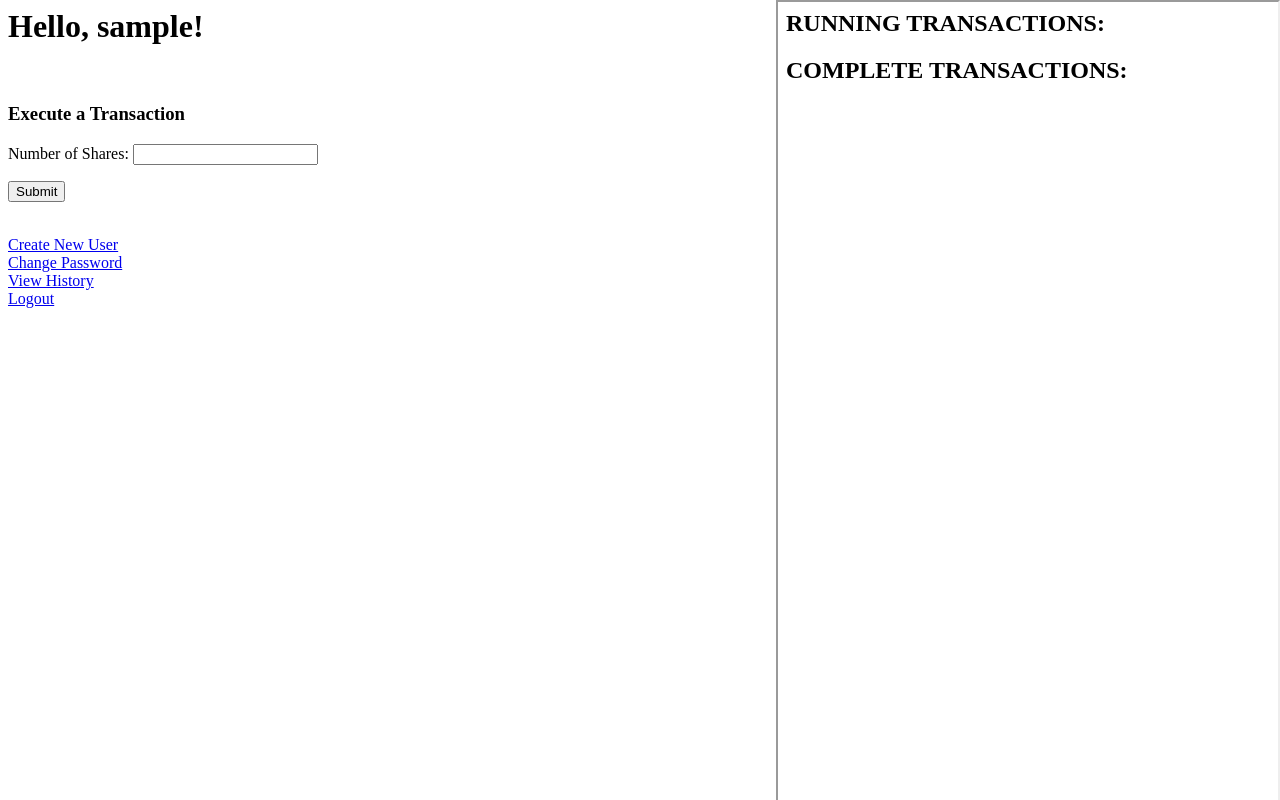
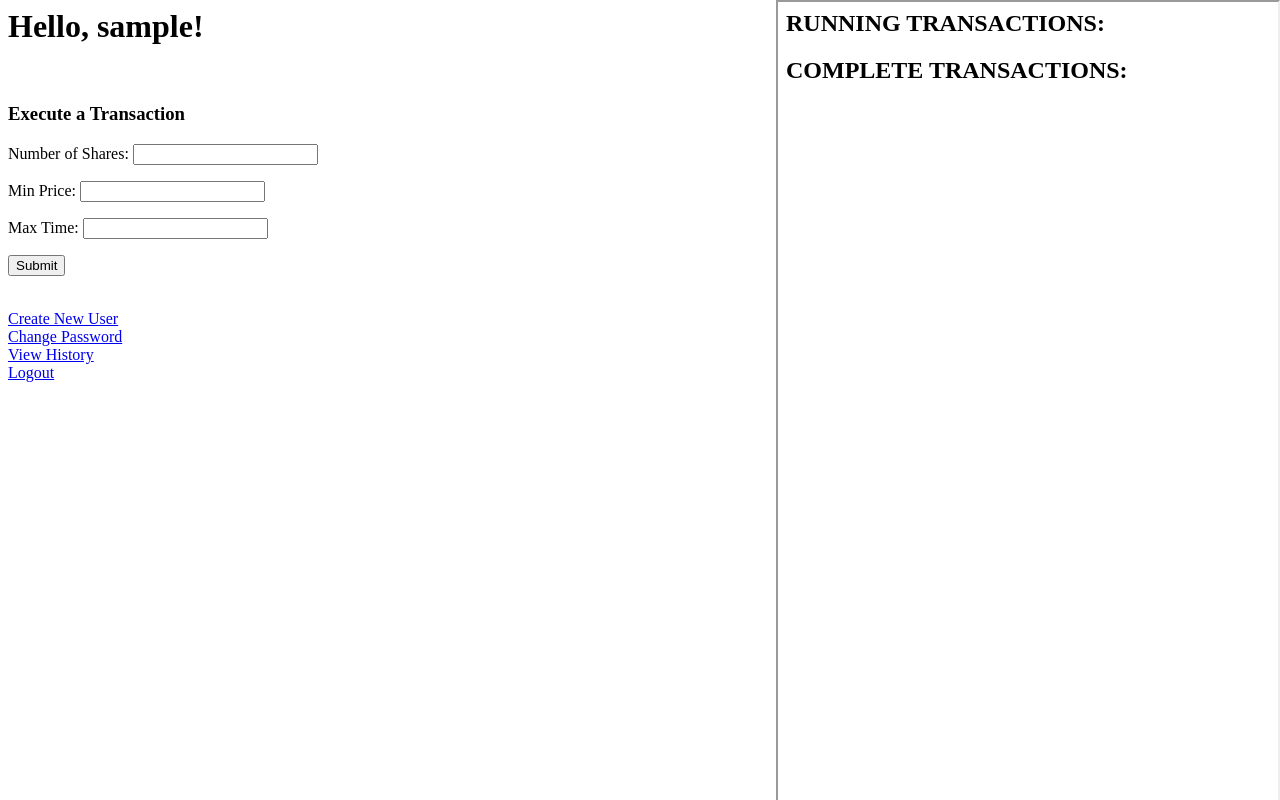
Before and after one commit to PsychicWaffle/4156project, a Flask app: page /home in a window 1280 px wide. Run offline with Flask 2, Linux system fonts and the light colour scheme; the visitor is signed in with stand-in values (Sample User, id 1); data that the repository does not hold is empty; some libraries are stand-ins or nearby versions.

Commit message:
Add two UI boxes for user defined parameters

```diff
--- a/code/app/templates/home.html
+++ b/code/app/templates/home.html
@@ -22,6 +22,8 @@
     <p style='color:red'>{{error_message}}</p>
     <form action="home" method = "POST">
       <p>Number of Shares: <input type="number" name="quantity"></p>
+      <p>Min Price: <input type="number" name="min_price"></p>
+      <p>Max Time: <input type="number" name="min_price"></p>
       <input type="submit" value="Submit">
     </form><br>
 
```
